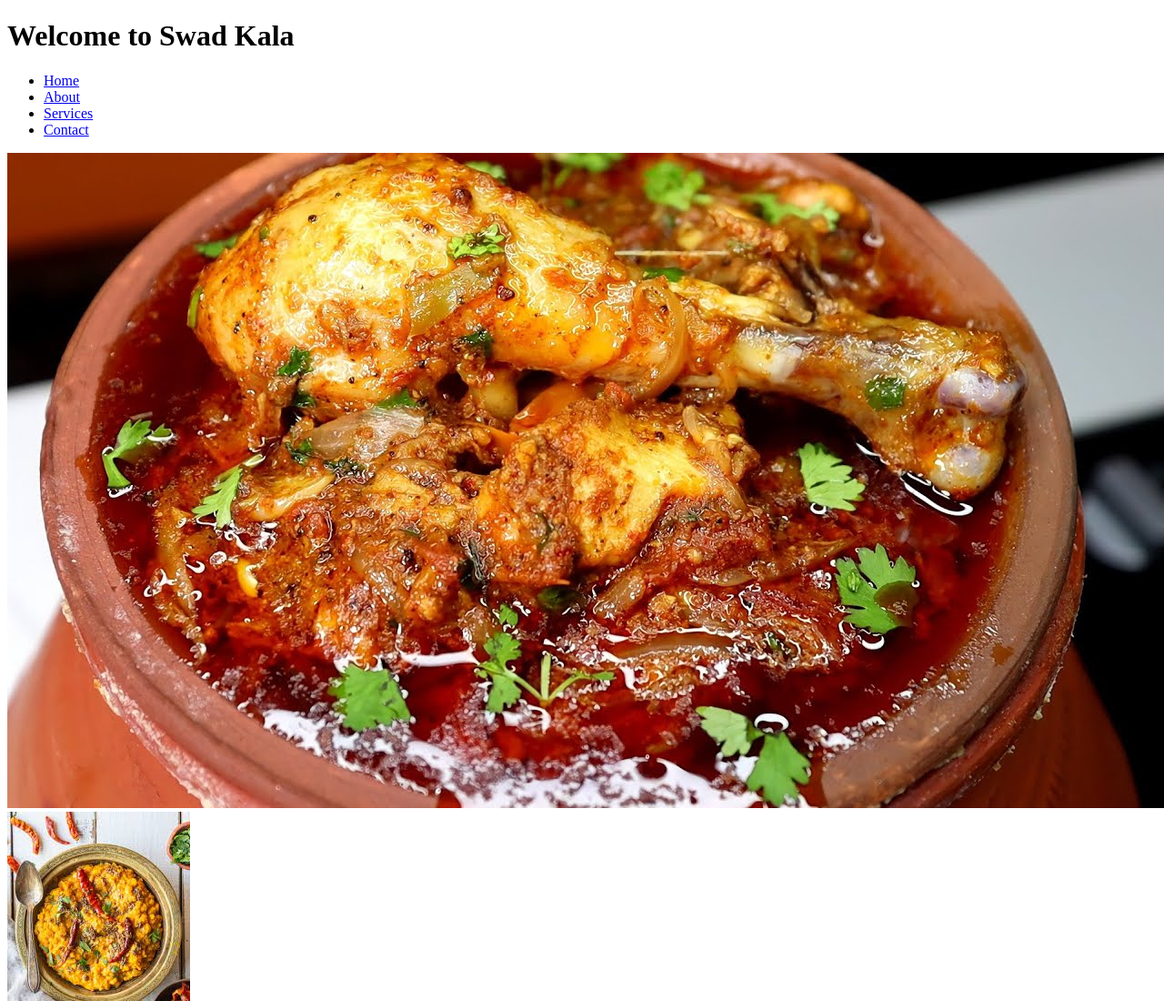
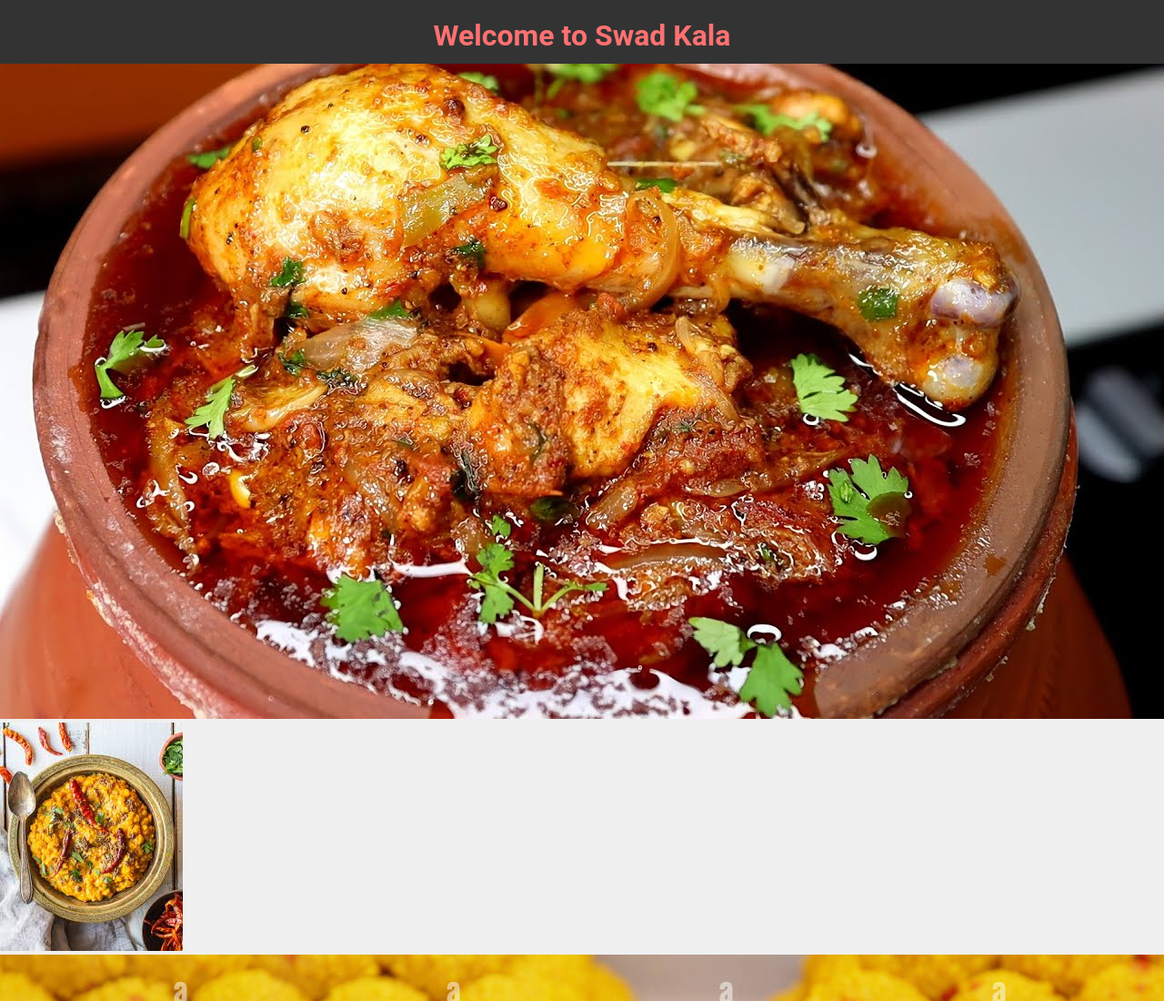
Before and after one commit to rahulbhongade358/assigment15, a plain HTML site: page index.html in a window 1280 px wide. Shown: the top 1100 px of the page at 91% size. Drawn offline with Linux system fonts and the light colour scheme.

Commit message:
set nav bar perfectly

```diff
--- a/index.html
+++ b/index.html
@@ -8,13 +8,7 @@
 
 <body>
     <div class="nav">
-        <h1>Welcome to Swad Kala</h1>
-        <ul>
-            <li id="name1"><a href="#">Home</a></li>
-            <li id="name2"><a href="#">About</a></li>
-            <li id="name3"><a href="#">Services</a></li>
-            <li id="name4"><a href="#">Contact</a></li>
-        </ul>
+        <h1 class="heading">Welcome to Swad Kala</h1>
     </div>
     <div class="card1">
         <img src="img/chicken handi.jpg" alt="chicken handi">
--- a/style.css
+++ b/style.css
@@ -0,0 +1,20 @@
+body {
+    margin: 0;
+    padding: 0;
+    font-family: 'Roboto', sans-serif;
+    background-color: #f0f0f0;
+}
+
+.nav {
+    background-color: #333;
+    color: #ff7171;
+    padding: 10px 0;
+    height: 50px;
+    width: 100%;
+}
+
+.heading {
+    text-align: center;
+    padding-top: 5px;
+    margin-top: 5px;
+}
```
